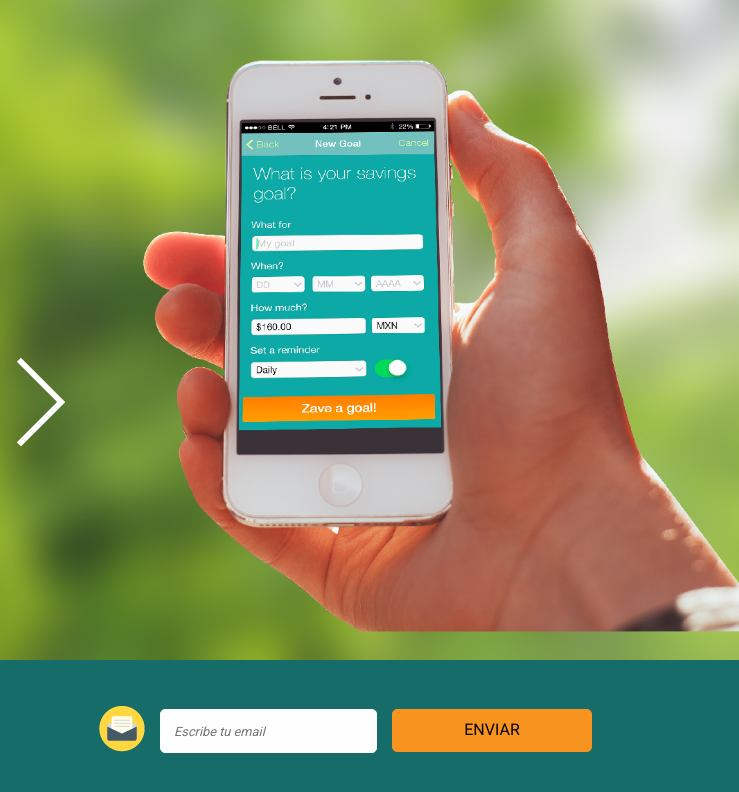
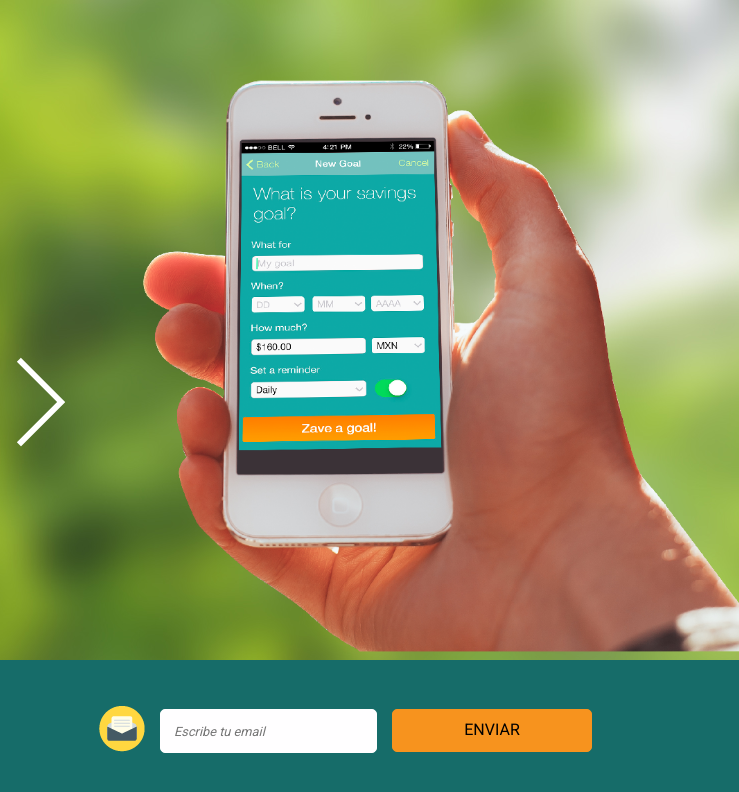
Before and after one commit to cristinarojas/exam, a website: page index.html in a window 1280 px wide. Shown: the full height of the page, 541-1280 px from the left. Drawn offline with nearby package versions, Linux system fonts and the light colour scheme.

Commit message:
Updating mediaqueries

```diff
--- a/css/mediaqueries.css
+++ b/css/mediaqueries.css
@@ -22,7 +22,7 @@
 
 @media only screen and (min-device-width: 768px) and (max-device-width: 1024px) and (orientation: landscape) {
     .phone img {
-        top: 60px !important;
+        top: 80px !important;
         right: -150px !important;
     }
 
```
